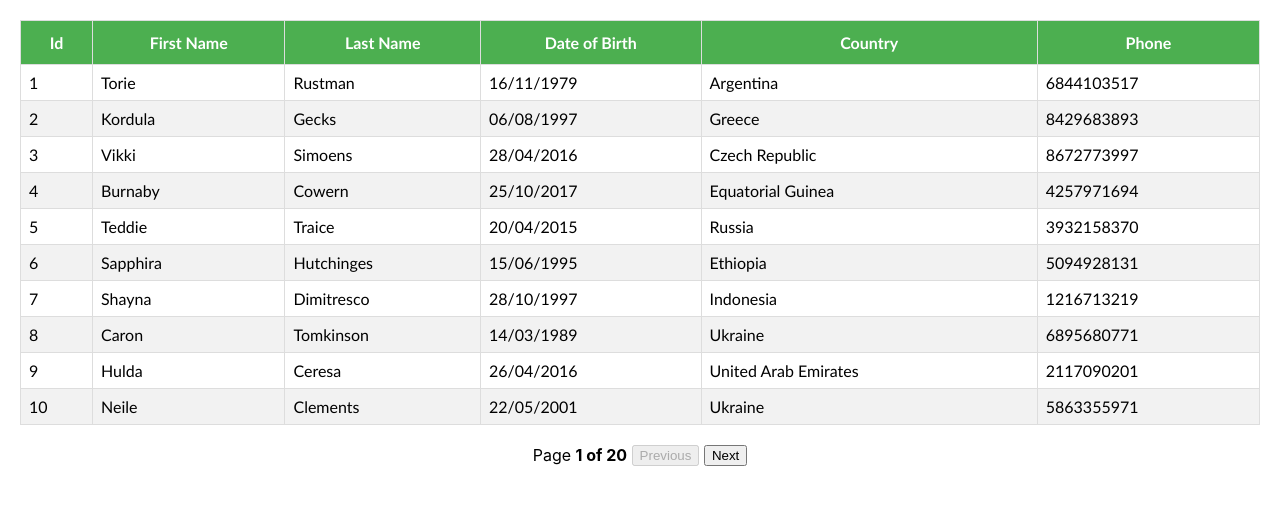
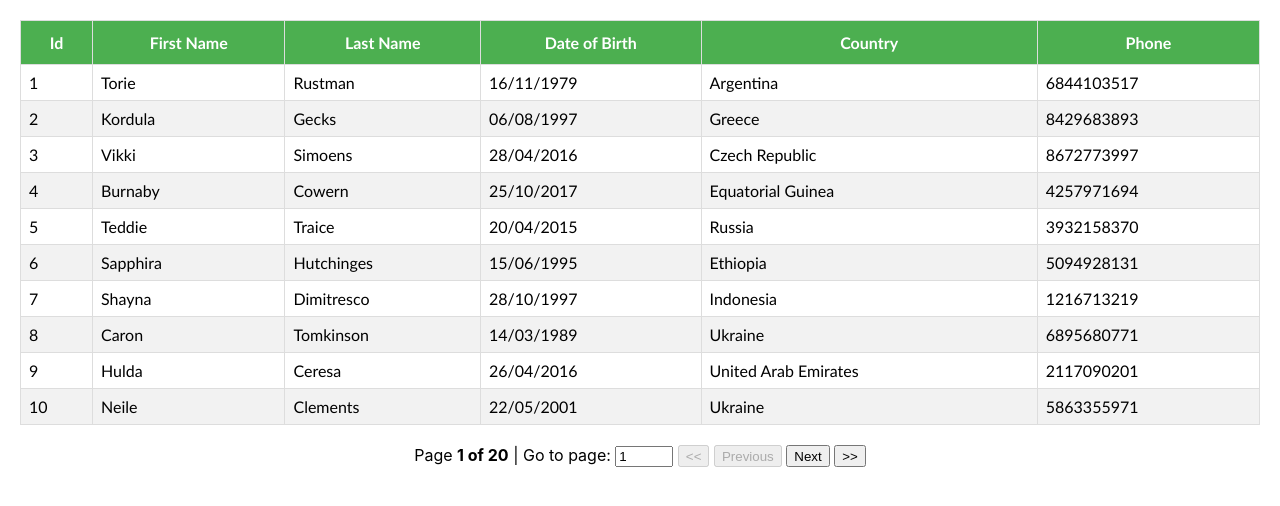
Before and after one commit to amontalvof/react-table-demo, a React (Create React App) app: page / in a window 1280 px wide. Shown: the top 506 px of the page. Built offline with nearby package versions, Linux system fonts and the light colour scheme.

Commit message:
feat: Pagination (Goto Page)

```diff
--- a/src/components/PaginationTable.js
+++ b/src/components/PaginationTable.js
@@ -19,6 +19,8 @@ const PaginationTable = () => {
         canNextPage,
         canPreviousPage,
         pageOptions,
+        gotoPage,
+        pageCount,
         state,
         prepareRow,
     } = useTable(
@@ -71,6 +73,27 @@ const PaginationTable = () => {
                     </strong>
                     &nbsp;
                 </span>
+                <span>
+                    | Go to page:{' '}
+                    <input
+                        type="number"
+                        min={1}
+                        max={pageCount}
+                        defaultValue={pageIndex + 1}
+                        onChange={(event) => {
+                            const pageNumber = event.target.value
+                                ? Number(event.target.value) - 1
+                                : 0;
+                            gotoPage(pageNumber);
+                        }}
+                        style={{ width: '50px' }}
+                    />
+                </span>
+                &nbsp;
+                <button onClick={() => gotoPage(0)} disabled={!canPreviousPage}>
+                    {'<<'}
+                </button>
+                &nbsp;
                 <button
                     onClick={() => previousPage()}
                     disabled={!canPreviousPage}
@@ -81,6 +104,13 @@ const PaginationTable = () => {
                 <button onClick={() => nextPage()} disabled={!canNextPage}>
                     Next
                 </button>
+                &nbsp;
+                <button
+                    onClick={() => gotoPage(pageCount - 1)}
+                    disabled={!canNextPage}
+                >
+                    {'>>'}
+                </button>
             </div>
         </>
     );
```
